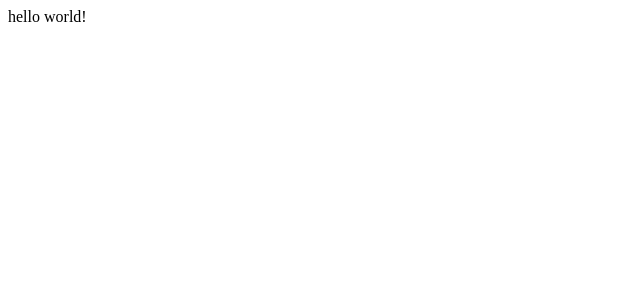
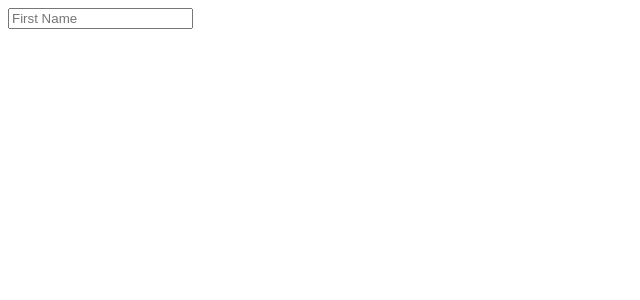
Before and after one commit to cjbeimfohr13/form_project, a React (Create React App) app in the folder my-app/: page / in a window 1280 px wide. Shown: the top 300 px of the page, without its empty margins (0-640 px from the left). Built offline with nearby package versions, Linux system fonts and the light colour scheme.

Commit message:
updating form project practice

```diff
--- a/my-app/package.json
+++ b/my-app/package.json
@@ -8,7 +8,7 @@
     "@testing-library/user-event": "^12.8.3",
     "react": "^17.0.2",
     "react-dom": "^17.0.2",
-    "react-scripts": "4.0.3",
+    "react-scripts": "^4.0.3",
     "web-vitals": "^1.1.1"
   },
   "scripts": {
@@ -34,5 +34,9 @@
       "last 1 firefox version",
       "last 1 safari version"
     ]
+  },
+  "devDependencies": {
+    "body-parser": "^1.19.0",
+    "express": "^4.17.1"
   }
 }
--- a/my-app/src/App.js
+++ b/my-app/src/App.js
@@ -1,14 +1,27 @@
-import React from "react"
+import React, {Component} from "react"
+
+class App extends Component {
+  constructor(){
+    super()
+    this.state={
+      firstName:""
+    }
+    this.handleChange=this.handleChange.bind(this)
+  }
+  handleChange(event){
+    this.setState({
+      firstName: event.target.value
+    })
+  }
+  render(){
+    return(
+      <form>
+        <input type="text" placeholder="First Name" onChange={this.handleChange}/>
+        <h1>{this.state.firstName}</h1>
+      </form>
+    )
+  }
+}
 
 
-function App() {
-  return (
-
-      <header className="App-header">
-       hello world!
-      </header>
-
-  );
-}
-
 export default App;
```
Also changed, not shown: 1 other file (tests, documents, lock files or other folders).
